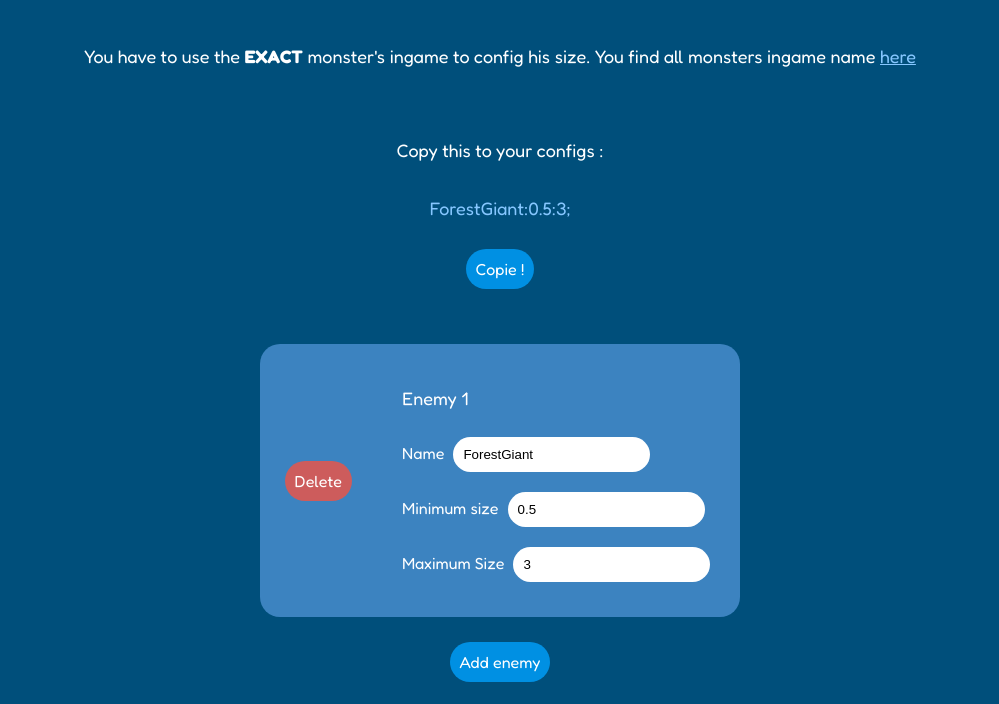
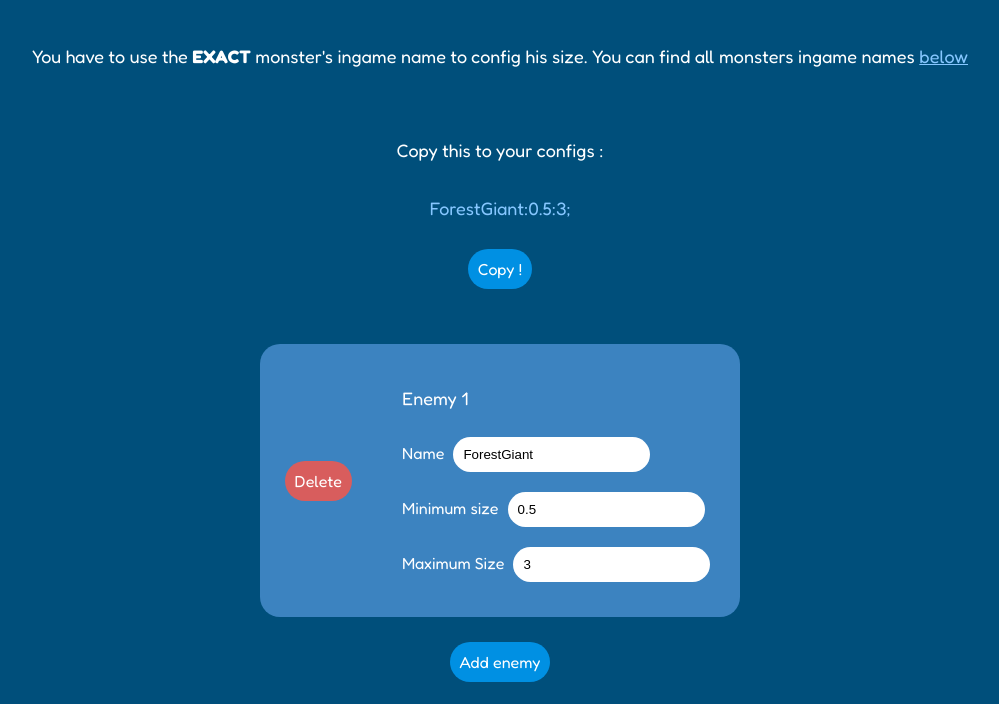
Before and after one commit to Wexop/RandomEnemiesSizeCustomGeneraror, a plain HTML site: page index.html in a window 1280 px wide. Shown: the part 96-800 px from the top of the page, without its empty margins (140-1139 px from the left). Drawn offline with Linux system fonts and the light colour scheme.

Commit message:
some changes

```diff
--- a/index.html
+++ b/index.html
@@ -15,15 +15,15 @@
     <h1 class="bigText">Random enemies size custom generator !</h1>
 
     <div id="stringContainer">
-        <p>You have to use the <strong>EXACT</strong> monster's ingame to config his size. You find all monsters ingame
-            name
-            <a class="textBlue" href="/monstersDetails.html">here</a>
+        <p>You have to use the <strong>EXACT</strong> monster's ingame name to config his size. You can find all
+            monsters ingame names
+            <a class="textBlue" href="#monstersList">below</a>
         <p>
         <p>Copy this to your configs :</p>
         <p id="string">t</p>
 
         <a href="#" onclick="copyString()" class="btn">
-            Copie !
+            Copy !
         </a>
 
     </div>
--- a/style.css
+++ b/style.css
@@ -33,7 +33,7 @@ p {
 }
 
 .danger {
-    background-color: indianred;
+    background-color: #d85d5d;
 }
 
 input {
```
